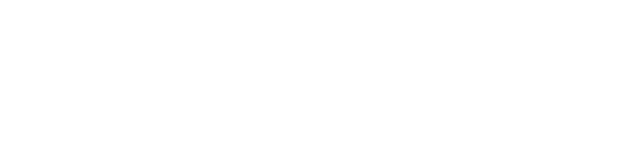
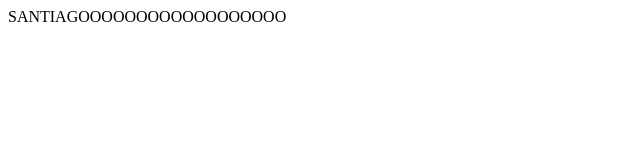
Before and after one commit to S-A-L-M/Hola-Mundo, a plain HTML site: page index.html in a window 1280 px wide. Shown: the whole page, without its empty margins (0-640 px from the left). Drawn offline with Linux system fonts and the light colour scheme.

Commit message:
Primera Carpeta

```diff
--- a/index.html
+++ b/index.html
@@ -2,6 +2,7 @@
 <html lang="en">
 <head>
     <meta charset="UTF-8">
+    SANTIAGOOOOOOOOOOOOOOOOOO
     <meta http-equiv="X-UA-Compatible" content="IE=edge">
     <meta name="viewport" content="width=device-width, initial-scale=1.0">
     <title>Document</title>
```
